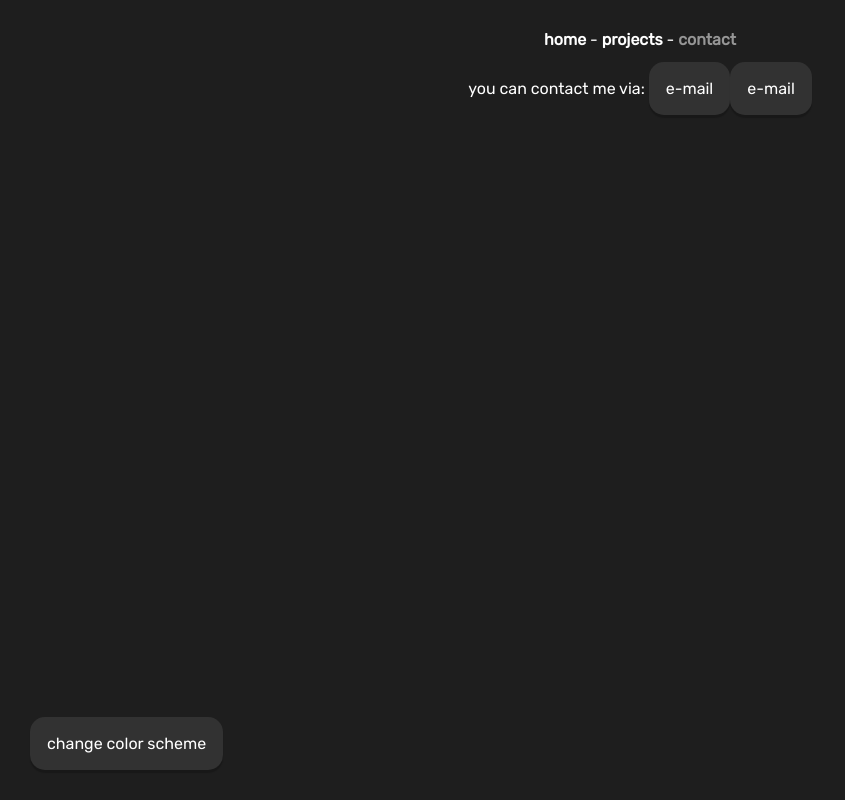
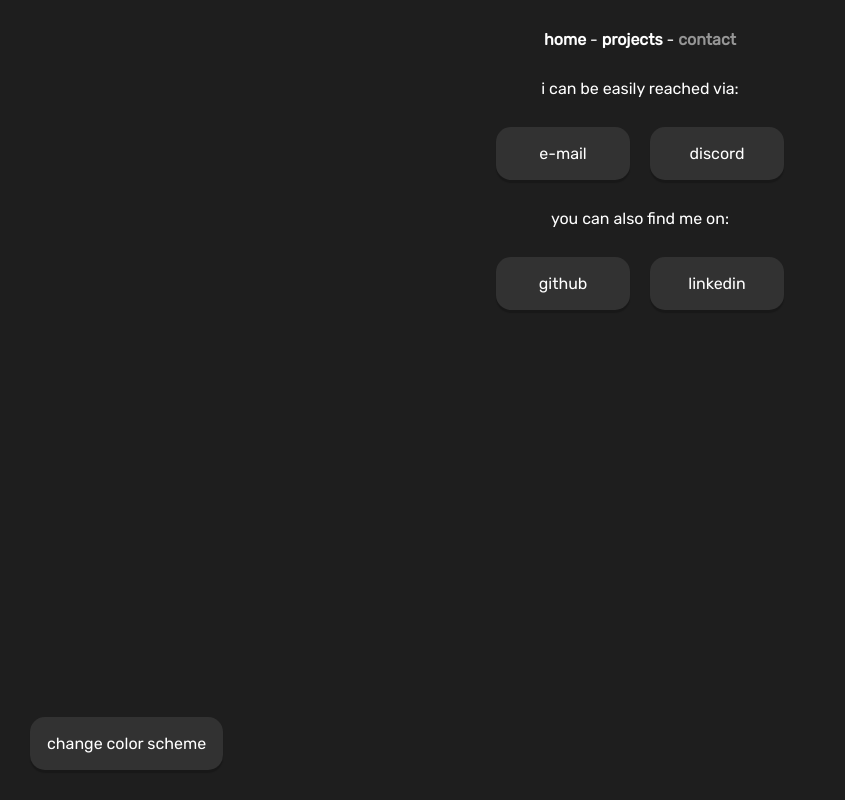
Before and after one commit to nathangchay/me, a Vue app: page /#/contact in a window 1280 px wide. Shown: the whole page, without its empty margins (0-845 px from the left). Built offline with nearby package versions, Linux system fonts and the light colour scheme; the HTML template or start-up script is replaced by a standard one.

Commit message:
Finish contact page

```diff
--- a/src/components/ContactButton.vue
+++ b/src/components/ContactButton.vue
@@ -25,10 +25,12 @@ export default {
 
 <style scoped>
   #button {
+    width: 100px;
     text-decoration: none;
     color: var(--text);
     background-color: var(--container);
     padding: 15px;
+    margin: 10px;
     border-radius: 15px;
     border: solid transparent 2px;
     cursor: pointer;
--- a/src/views/Contact.vue
+++ b/src/views/Contact.vue
@@ -1,13 +1,31 @@
 <template>
   <div>
-    you can contact me via:
+    i can be easily reached via:
+  </div>
+  <br>
+  <div id="container">
     <ContactButton
       text="e-mail"
       link="mailto:nathangchay@gmail.com"
     />
     <ContactButton
-      text="e-mail"
-      link="mailto:nathangchay@gmail.com"
+      text="discord"
+      link="https://discordapp.com/users/136661471462424576"
+    />
+  </div>
+  <br>
+  <div>
+    you can also find me on:
+  </div>
+  <br>
+  <div id="container">
+    <ContactButton
+      text="github"
+      link="https://github.com/natetheneet"
+    />
+    <ContactButton
+      text="linkedin"
+      link="https://www.linkedin.com/in/nathan-chay-709a8719a/"
     />
   </div>
 </template>
@@ -24,5 +42,8 @@ export default {
 </script>
 
 <style>
-
+ #container {
+   display: flex;
+   flex-direction: row;
+ }
 </style>
```
